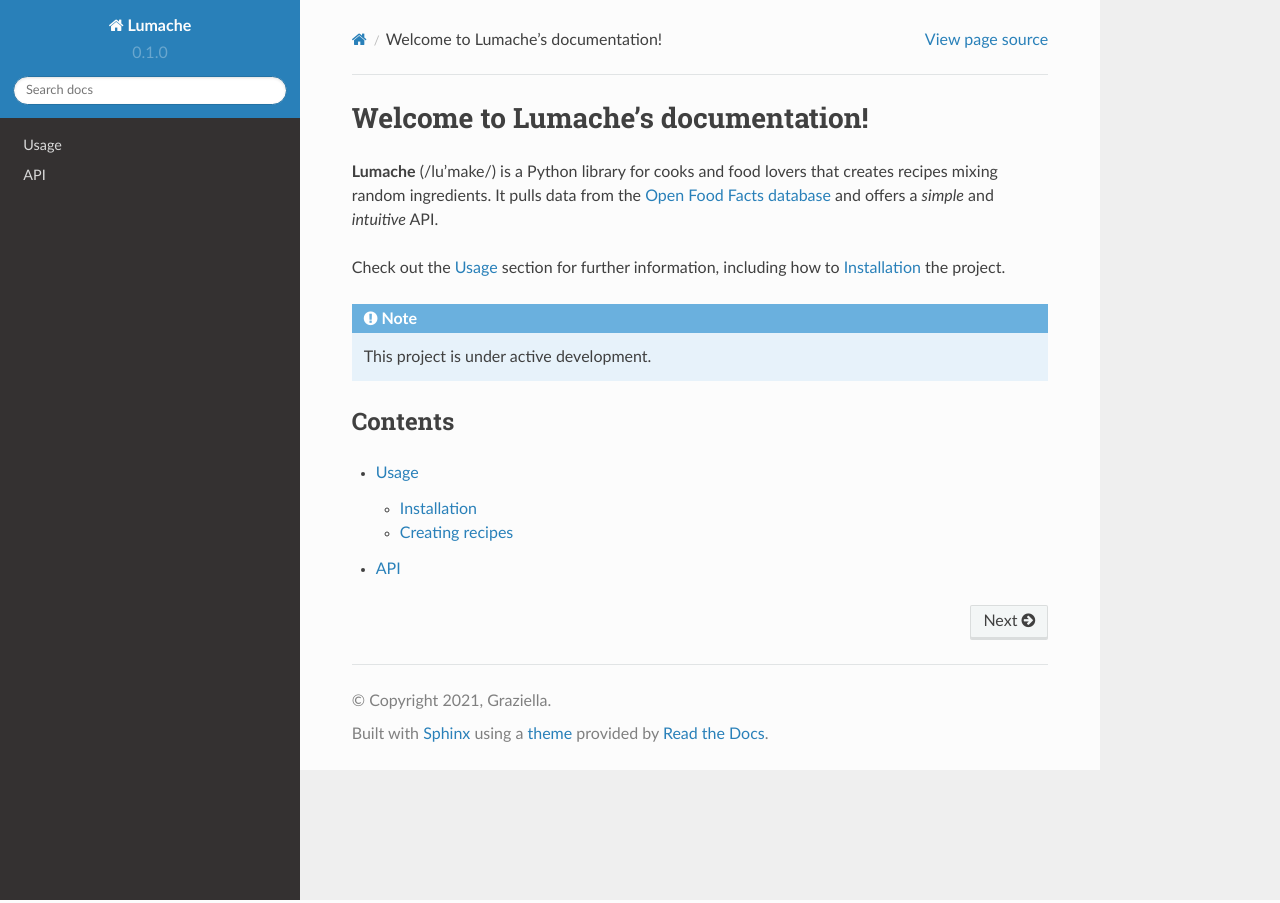
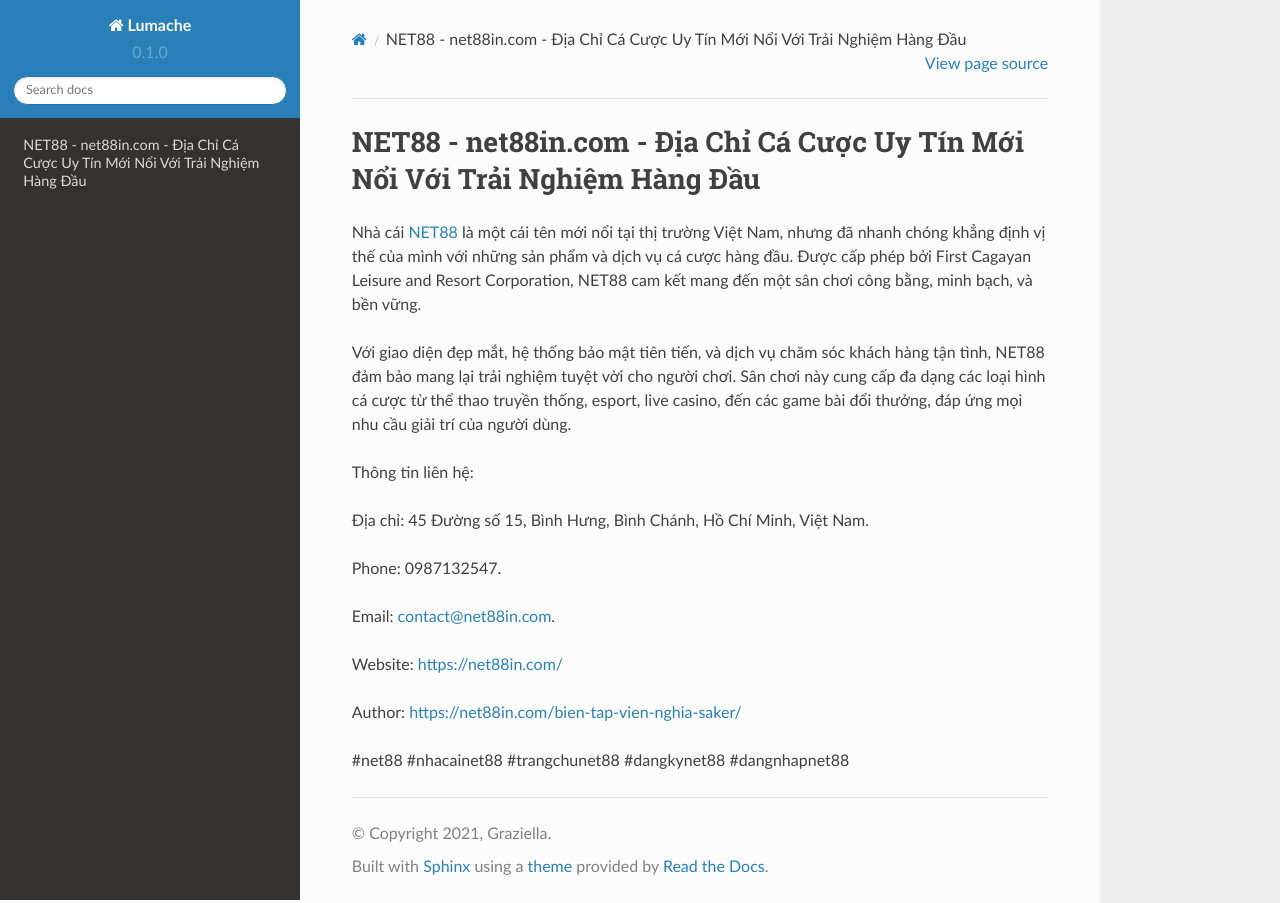
Before and after one commit to srphamkhuongduy77/net88incom, a Sphinx documentation site: the page built from docs/source/index.rst, in a window 1280 px wide. Built offline with Sphinx 7.4.7 and the Read the Docs theme 2.0.0, drawn with Linux system fonts in a browser that asks for light colours.

Commit message:
Update index.rst

```diff
--- a/docs/source/index.rst
+++ b/docs/source/index.rst
@@ -1,22 +1,20 @@
-Welcome to Lumache's documentation!
+NET88 - net88in.com - Địa Chỉ Cá Cược Uy Tín Mới Nổi Với Trải Nghiệm Hàng Đầu
 ===================================
 
-**Lumache** (/lu'make/) is a Python library for cooks and food lovers
-that creates recipes mixing random ingredients.
-It pulls data from the `Open Food Facts database <https://world.openfoodfacts.org/>`_
-and offers a *simple* and *intuitive* API.
+Nhà cái `NET88 <https://net88in.com/>`_ là một cái tên mới nổi tại thị trường Việt Nam, nhưng đã nhanh chóng khẳng định vị thế của mình với những sản phẩm và dịch vụ cá cược hàng đầu. Được cấp phép bởi First Cagayan Leisure and Resort Corporation, NET88 cam kết mang đến một sân chơi công bằng, minh bạch, và bền vững.
 
-Check out the :doc:`usage` section for further information, including
-how to :ref:`installation` the project.
+Với giao diện đẹp mắt, hệ thống bảo mật tiên tiến, và dịch vụ chăm sóc khách hàng tận tình, NET88 đảm bảo mang lại trải nghiệm tuyệt vời cho người chơi. Sân chơi này cung cấp đa dạng các loại hình cá cược từ thể thao truyền thống, esport, live casino, đến các game bài đổi thưởng, đáp ứng mọi nhu cầu giải trí của người dùng.
 
-.. note::
+Thông tin liên hệ:
 
-   This project is under active development.
+Địa chỉ: 45 Đường số 15, Bình Hưng, Bình Chánh, Hồ Chí Minh, Việt Nam.
 
-Contents
---------
+Phone: 0987132547.
 
-.. toctree::
+Email: contact@net88in.com.
 
-   usage
-   api
+Website: https://net88in.com/
+
+Author: https://net88in.com/bien-tap-vien-nghia-saker/
+
+#net88 #nhacainet88 #trangchunet88 #dangkynet88 #dangnhapnet88
```
